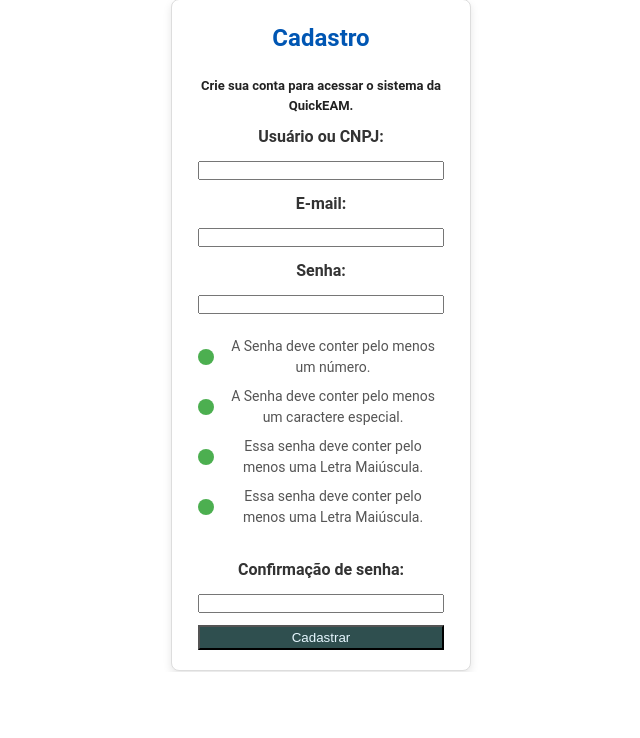
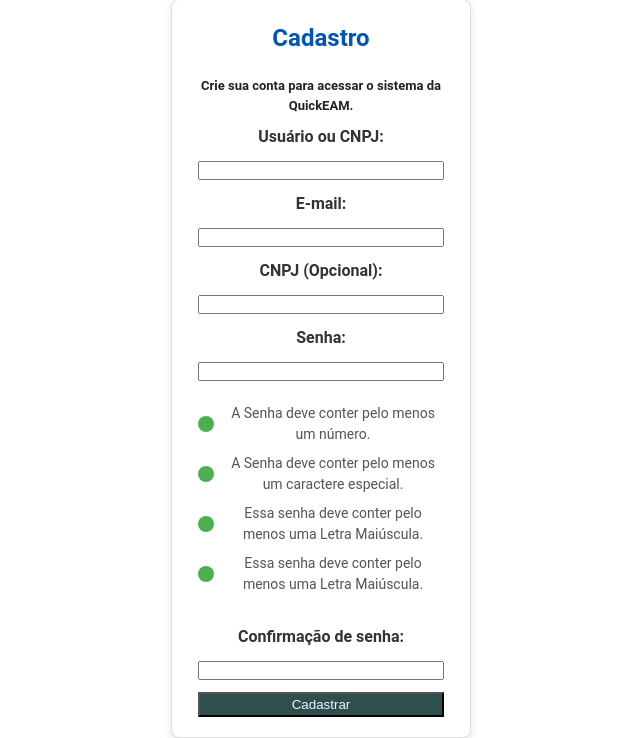
Before and after one commit to mayconfp/Quick.EAM_project, a Django app: template usuarios/templates/usuarios/register.html in a window 1280 px wide. Shown: the part 128-866 px from the top of the page, without its empty margins (319-959 px from the left). Before the commit the page ends 800 px from the top, so only its background shows below. Run offline with Django 5.2, Linux system fonts and the light colour scheme; the template is opened without the code that fills it: values that come from a table or form of the project are taken from there, others are empty.

Commit message:
arquivos de autenticação back-end para validação de login de cnpj

```diff
--- a/DjangoProject/settings.py
+++ b/DjangoProject/settings.py
@@ -121,3 +121,8 @@ LOGGING = {
         'level': 'DEBUG',
     },
 }
+
+AUTHENTICATION_BACKENDS = [
+    'usuarios.authentication_backends.UsernameOrCNPJBackend',  # Caminho correto para o backend
+    'django.contrib.auth.backends.ModelBackend',
+]
--- a/usuarios/forms.py
+++ b/usuarios/forms.py
@@ -2,11 +2,38 @@ from django import forms
 from django.contrib.auth.forms import UserCreationForm, AuthenticationForm
 from .models import CustomUser
 
+from django import forms
+from django.contrib.auth.forms import UserCreationForm
+from .models import CustomUser
+
 class CustomUserCreationForm(UserCreationForm):
-    """Formulário para registro de novos usuários."""
     class Meta:
         model = CustomUser
         fields = ['username', 'email', 'cnpj', 'password1', 'password2']
+
+    def save(self, commit=True):
+        # Chama a implementação padrão do método save
+        user = super().save(commit=False)
+
+        # Obtém o CNPJ do formulário
+        cnpj = self.cleaned_data.get('cnpj')
+
+        # Se o CNPJ for fornecido, salva no campo correto do modelo
+        if cnpj:
+            user.cnpj = cnpj
+
+        if commit:
+            user.save()
+        return user
+
+    def clean_cnpj(self):
+        cnpj = self.cleaned_data.get('cnpj')
+        if cnpj:
+            cnpj = cnpj.strip().replace(".", "").replace("-", "").replace("/", "")
+            if CustomUser.objects.filter(cnpj=cnpj).exists():
+                raise ValidationError("Este CNPJ já está cadastrado.")
+        return cnpj
+
 
     def clean(self):
         """Validações customizadas para o formulário."""
@@ -19,21 +46,16 @@ class CustomUserCreationForm(UserCreationForm):
 
         return cleaned_data
 
-
 class CustomLoginForm(AuthenticationForm):
-    """Formulário para login de usuários."""
     username = forms.CharField(
-        widget=forms.TextInput(attrs={
-            'class': 'form-control',
-            'placeholder': 'Digite seu nome de usuário ou CNPJ'
-        })
+        widget=forms.TextInput(attrs={'placeholder': 'Usuário ou CNPJ'}),
+        label="Usuário ou CNPJ"
     )
     password = forms.CharField(
-        widget=forms.PasswordInput(attrs={
-            'class': 'form-control',
-            'placeholder': 'Digite sua senha'
-        })
+        widget=forms.PasswordInput(attrs={'placeholder': 'Senha'}),
+        label="Senha"
     )
+
 
 
 class CustomUserUpdateForm(forms.ModelForm):
--- a/usuarios/models.py
+++ b/usuarios/models.py
@@ -3,10 +3,13 @@ from django.db import models
 from django.contrib.auth.models import AbstractUser
 
 class CustomUser(AbstractUser):
-    bio = models.TextField(blank=True, null=True)  # Exemplo de campo adicional
-    profile_picture = models.ImageField(upload_to='profiles/', blank=True, null=True)
-    cnpj = models.CharField(max_length=18, blank=True, null=True, unique=True)
-
+    cnpj = models.CharField(
+        max_length=18,
+        blank=True,
+        null=True,
+        unique=True,
+        help_text="CNPJ do usuário (opcional)."
+    )
 
 class ChatSession(models.Model):
     user = models.ForeignKey(
--- a/usuarios/templates/usuarios/register.html
+++ b/usuarios/templates/usuarios/register.html
@@ -69,6 +69,17 @@
             </ul>
         {% endif %}
 
+        <label for="cnpj">CNPJ (Opcional):</label>
+        <input type="text" id="cnpj" name="cnpj" value="{{ form.cnpj.value|default:'' }}">
+        {% if form.cnpj.errors %}
+            <ul class="error-list">
+                {% for error in form.cnpj.errors %}
+                    <li>{{ error }}</li>
+                {% endfor %}
+            </ul>
+        {% endif %}
+
+
         <!-- Campo de senha -->
             <label for="password1">Senha:</label>
         <input type="password" id="password1" name="password1">
--- a/usuarios/validators.py
+++ b/usuarios/validators.py
@@ -24,3 +24,32 @@ def validate_custom_username(username):
         raise ValidationError("O nome de usuário deve conter apenas letras e números.")
     if username.lower() == "admin":
         raise ValidationError("Este nome de usuário não é permitido.")
+
+
+def validate_cnpj(cnpj):
+    """
+    Valida um CNPJ brasileiro.
+    """
+    cnpj = re.sub(r'\D', '', cnpj)  # Remove caracteres não numéricos
+
+    if len(cnpj) != 14:
+        raise ValidationError("O CNPJ deve conter exatamente 14 números.")
+
+    if cnpj in ("00000000000000", "11111111111111", "22222222222222",
+                "33333333333333", "44444444444444", "55555555555555",
+                "66666666666666", "77777777777777", "88888888888888",
+                "99999999999999"):
+        raise ValidationError("CNPJ inválido.")
+
+    def calculate_digit(cnpj, weights):
+        soma = sum(int(a) * b for a, b in zip(cnpj, weights))
+        resto = soma % 11
+        return '0' if resto < 2 else str(11 - resto)
+
+    weights_first_digit = [5, 4, 3, 2, 9, 8, 7, 6, 5, 4, 3, 2]
+    weights_second_digit = [6] + weights_first_digit
+
+    # Verifica os dois dígitos verificadores
+    if calculate_digit(cnpj[:12], weights_first_digit) != cnpj[12] or \
+       calculate_digit(cnpj[:13], weights_second_digit) != cnpj[13]:
+        raise ValidationError("CNPJ inválido.")
```
Also changed, not shown: usuarios/authentication_backends.py (added, +41 -0 lines), usuarios/views.py (+12 -8 lines).
